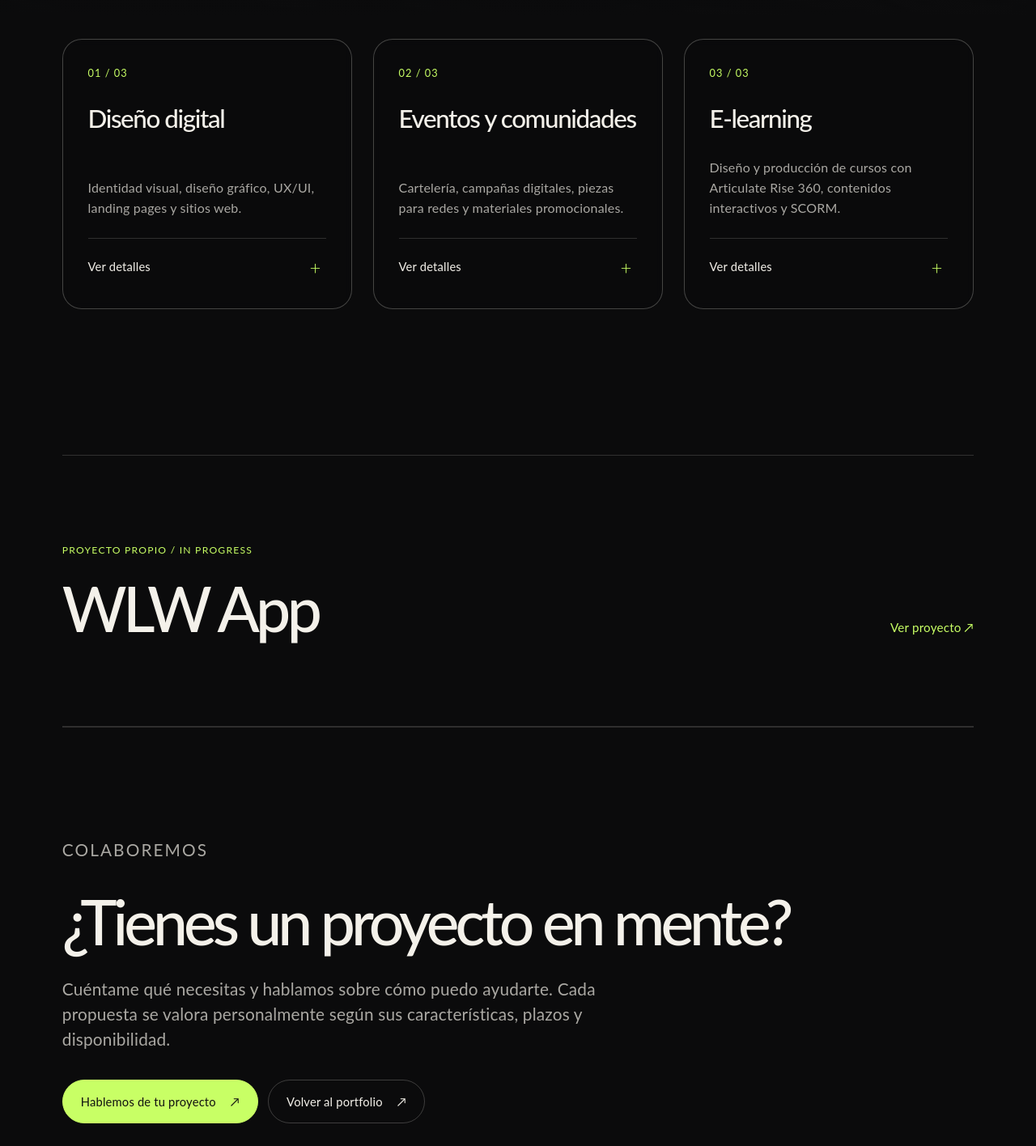
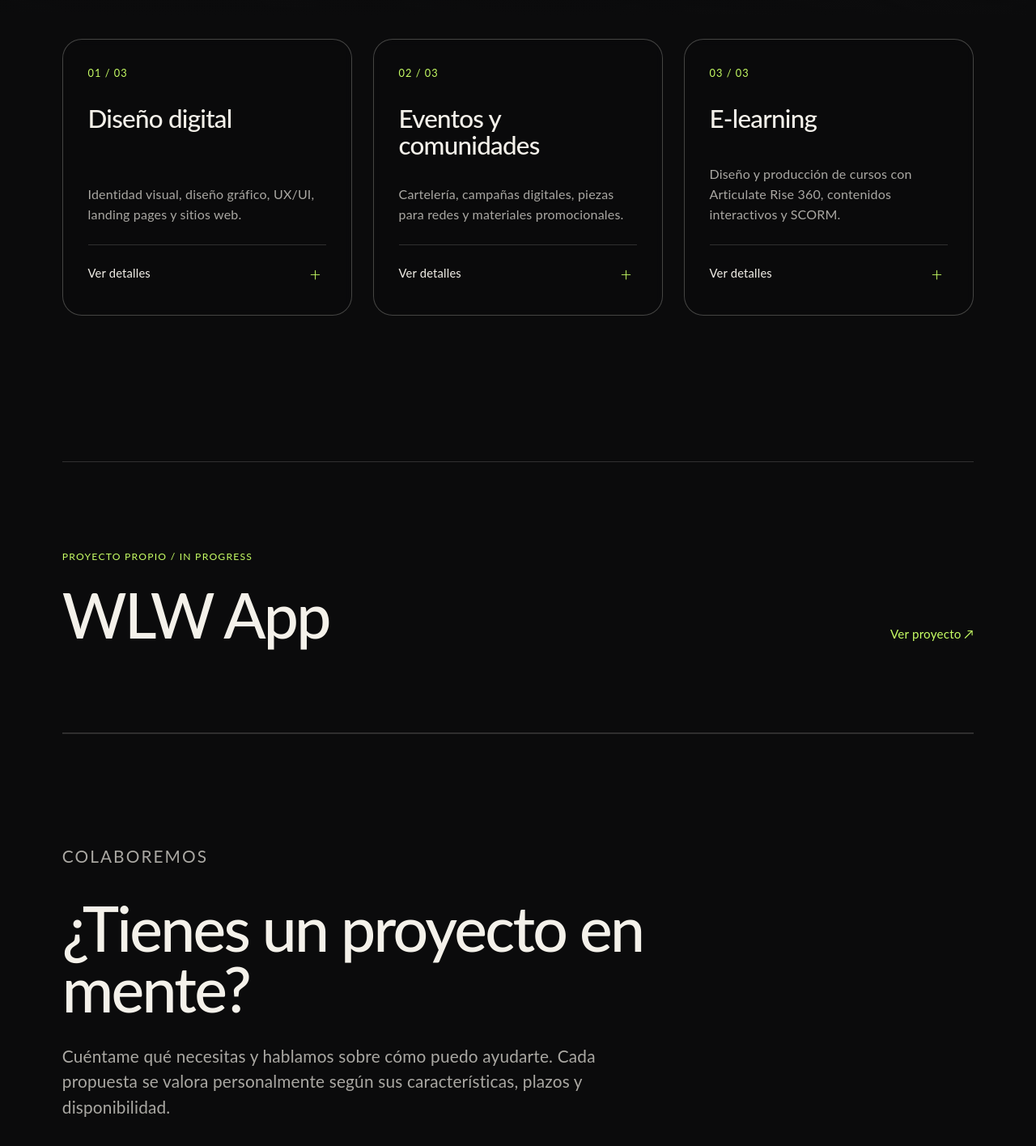
Before and after one commit to odibazo/portfolio, a Next.js app: page /odi-studio in a window 1280 px wide. Shown: the part 780-2196 px from the top of the page at 81% size. Built offline with nearby package versions, Linux system fonts and the light colour scheme.

Commit message:
style: relax headline tracking and preserve responsive portfolio typography

```diff
--- a/styles/Studio.module.css
+++ b/styles/Studio.module.css
@@ -71,7 +71,7 @@
   font-size: clamp(1.6rem, 2.45vw, 2.5rem);
   font-weight: 500;
   line-height: 1.05;
-  letter-spacing: -.045em;
+  letter-spacing: -.024em;
 }
 .serviceIntro {
   margin: auto 0 0;
@@ -155,7 +155,7 @@
   font-size: clamp(2.6rem, 6vw, 5.2rem);
   font-weight: 500;
   line-height: 1;
-  letter-spacing: -.06em;
+  letter-spacing: -.035em;
 }
 .projectReferenceLink span:last-child {
   font-size: .95rem;
@@ -175,7 +175,7 @@
   font-size: clamp(2.8rem, 6vw, 6.5rem);
   font-weight: 500;
   line-height: .98;
-  letter-spacing: -.065em;
+  letter-spacing: -.035em;
 }
 .contact p:not(.kicker) {
   max-width: 710px;
```
